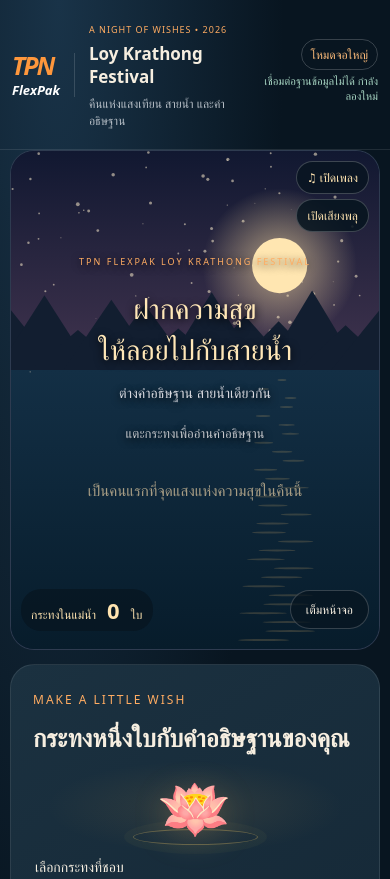
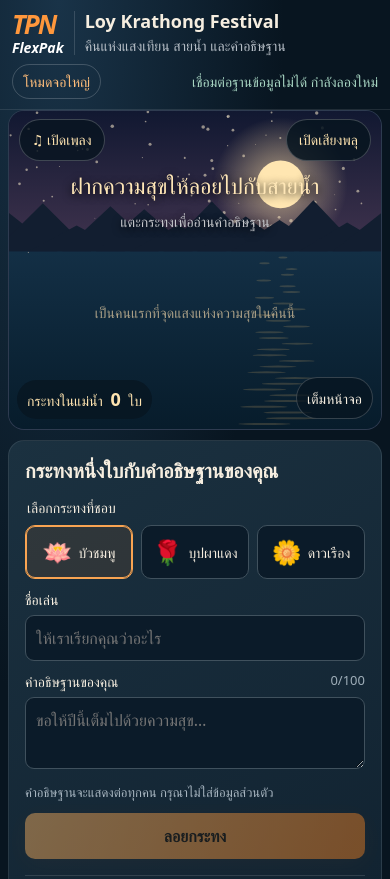
Before and after one commit to jobigboss/TPN-Loy-Krathong-Festival, a website: page public/index.html in a window 390 px wide. Shown: the top 879 px of the page. Drawn offline with Linux system fonts and the light colour scheme; no server answers; animation ran at ten frames a second.

Commit message:
Make mobile festival layout compact and easier to use

```diff
--- a/public/style.css
+++ b/public/style.css
@@ -6,3 +6,60 @@ body{background:radial-gradient(ellipse at 15% 0,#193348 0,transparent 48%),#081
 @media(prefers-reduced-motion:reduce){*{scroll-behavior:auto}}
 .music{position:absolute;top:18px;right:18px;border:1px solid #ffffff35;border-radius:24px;padding:10px 16px;background:#081520cc;color:#ffe4b0;font-size:14px;z-index:2}.music[aria-pressed=true]{border-color:#ffb460;background:#4b341dcc}.preview-candle{width:22px;height:46px;top:17px;display:flex;justify-content:center;align-items:flex-end}.candle-body{width:10px;height:25px;background:linear-gradient(90deg,#dca65c,#fff4cf,#dbb276);border-radius:3px;box-shadow:0 0 15px #f9b94525}.candle-flame{position:absolute;bottom:29px;width:10px;height:19px;background:radial-gradient(ellipse at 50% 80%,#fffbd1 15%,#ffe19a 40%,#ff9a35 80%);border-radius:65% 35% 55% 45%;transform-origin:50% 100%;box-shadow:0 0 15px 5px #ffbc5655;animation:candle-breathe 2.6s ease-in-out infinite}.lighting .candle-flame{animation:ignite 1s ease-out forwards}.lighting #preview-flower{transition:transform 1.2s ease;transform:translateY(-6px)}@keyframes candle-breathe{0%,100%{transform:rotate(-4deg) scaleY(.94)}50%{transform:rotate(4deg) scaleY(1.06)}}@keyframes ignite{0%{opacity:.2;transform:scale(.3)}65%{opacity:1;transform:scale(1.12)}100%{opacity:1;transform:scale(1)}}@media(prefers-reduced-motion:reduce){.candle-flame,.lighting .candle-flame{animation:none}.lighting #preview-flower{transition:none}}@media(max-width:520px){.music{top:10px;right:10px;font-size:12px;padding:7px 10px}.scene-title{top:55px}}
 .effects{position:absolute;top:66px;right:18px;border:1px solid #ffffff35;border-radius:24px;padding:9px 15px;background:#081520dd;color:#ffe4b0;font:inherit;font-size:14px;z-index:2}.effects[aria-pressed=true]{border-color:#ffb460}.scene-title{padding:0 110px;pointer-events:none}@media(max-width:520px){.effects{top:48px;right:10px;font-size:12px;padding:7px 10px}.scene-title{padding:0 16px;top:92px}.scene-title h2{font-size:28px}}
+/* Compact phone layout: keep the river and form close together. */
+@media(max-width:600px){
+  body{line-height:1.5}
+  header{padding:10px 12px;gap:8px;flex-wrap:wrap;align-items:center}
+  .brand{gap:10px;min-width:0;width:100%}
+  .brand>div:last-child{min-width:0}
+  .brand-mark{font-size:26px;padding-right:10px;flex-shrink:0}
+  .brand-mark span{font-size:14px;margin-top:4px}
+  .brand .eyebrow{display:none}
+  h1{font-size:18px;line-height:1.3;margin:0;overflow-wrap:anywhere}
+  h1 small{font-size:14px;max-width:none;margin-top:4px}
+  .status{display:flex;align-items:center;justify-content:space-between;gap:8px;width:100%;text-align:left;font-size:14px}
+  .status p{margin:0;font-size:14px;min-width:0;overflow-wrap:anywhere}
+  .display-link{font-size:14px;padding:6px 10px;flex-shrink:0}
+  main{padding:0 8px 12px;gap:10px;grid-template-columns:minmax(0,1fr)}
+  .scene{min-height:260px;height:38svh;max-height:340px;border-radius:16px}
+  .scene-title{top:60px;padding:0 14px}
+  .scene-title .eyebrow,.scene-title p{display:none}
+  .scene-title h2{font-size:22px;line-height:1.3;margin:0 0 5px}
+  .scene-title h2 br{display:none}
+  .scene-instruction{font-size:14px}
+  .music,.effects{top:8px;padding:9px 12px;min-height:42px;font-size:14px}
+  .music{right:auto;left:10px}
+  .effects{right:10px}
+  .festival-total{left:8px;bottom:10px;padding:6px 10px;font-size:14px}
+  .festival-total strong{font-size:18px;margin:0 4px}
+  .fullscreen{right:8px;bottom:10px;font-size:14px;min-height:42px;padding:8px 10px}
+  #empty-river{top:60%;padding:0 16px;font-size:14px}
+  #notice:not(:empty){bottom:60px;font-size:14px;padding:8px;left:8px;right:8px}
+  aside{padding:16px;border-radius:16px;min-width:0}
+  aside>.eyebrow,.krathong-preview{display:none}
+  aside h2{font-size:20px;line-height:1.4;margin:0 0 12px}
+  aside h2 br{display:none}
+  legend{font-size:14px;margin-bottom:7px}
+  .choices{gap:8px}
+  .choices button{display:flex;align-items:center;justify-content:center;gap:6px;padding:8px 4px;min-height:46px;font-size:24px}
+  .choices button span{font-size:14px;margin:0}
+  label{font-size:14px;margin:10px 0 5px}
+  input,textarea{font-size:16px;padding:10px;min-width:0}
+  textarea{height:72px;min-height:72px}
+  .hint{font-size:13px;margin:7px 0 10px}
+  .launch{min-height:46px;padding:10px;font-size:16px}
+  hr{margin:16px 0}
+  h3{margin:0 0 7px}
+  .entry{padding:8px 0}
+  footer{font-size:13px;padding:0 12px 16px}
+  .display-mode header{padding:8px 12px}
+  .display-mode .status{justify-content:flex-end}
+  .display-mode .scene{height:calc(100svh - 135px);max-height:none;min-height:240px}
+  .display-mode .scene-title{top:60px}
+}
+@media(max-width:360px){
+  h1{font-size:16px}
+  .status{align-items:flex-start}
+  .scene-title h2{font-size:20px}
+  .choices button{flex-direction:column;gap:0}
+}
```
